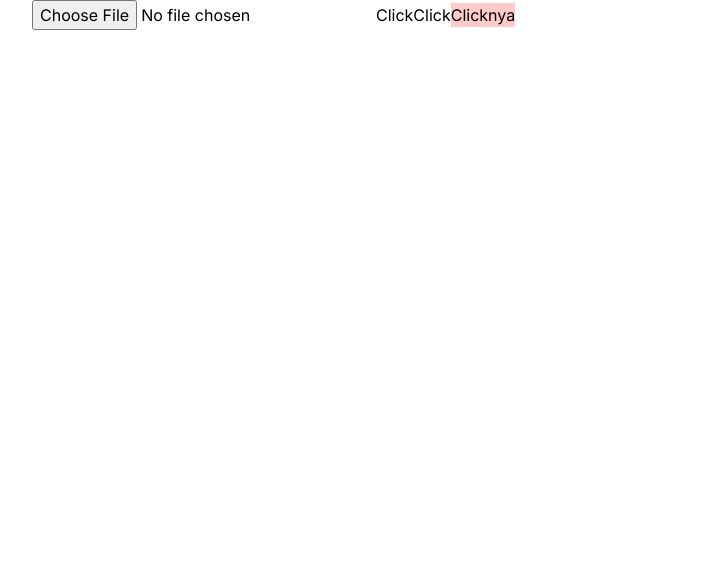
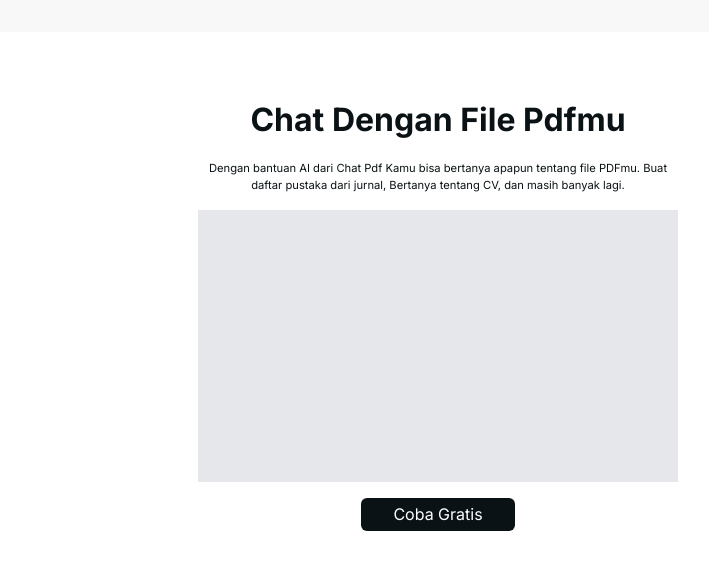
Before and after one commit to guntekhunter/chat-pdf, a Next.js app: page / in a window 1280 px wide. Shown: the top 570 px of the page, without its empty margins (202-911 px from the left). Built offline with nearby package versions, Linux system fonts and the light colour scheme.

Commit message:
fead: ntro page

```diff
--- /dev/null
+++ b/app/component/Button.tsx
@@ -0,0 +1,12 @@
+import React from "react";
+
+export default function Button(props: any) {
+  return (
+    <button
+      onClick={props.onClick}
+      className={`rounded-md bg-[#0B1215] py-[.3rem] px-[2rem] text-white ${props.className} `}
+    >
+      {props.children}
+    </button>
+  );
+}
--- /dev/null
+++ b/app/fetch/FetchData.tsx
@@ -0,0 +1,14 @@
+import axios from "axios";
+
+export const uploadPdf = async (file: File) => {
+  try {
+    const res = await axios.post("/api/pdf-reader-upload", file, {
+      headers: {
+        "Content-Type": "multipart/form-data",
+      },
+    });
+    return res;
+  } catch (error) {
+    console.log(error);
+  }
+};
--- a/app/page.tsx
+++ b/app/page.tsx
@@ -1,83 +1,20 @@
-"use client";
-import axios from "axios";
-import { ChangeEvent, useEffect, useState } from "react";
+import Button from "./component/Button";
 
 export default function Home() {
-  const [pdfData, setPdfData] = useState();
-  const [pdfUpload, setPdfUpload] = useState();
-  const [embedData, setEmbedData] = useState();
-  const [vector, setVector] = useState();
-  const [input, setInput] = useState("");
-  const [file, setFile] = useState<File>();
-  const [inputData, setInputData] = useState<string | ArrayBuffer | null>(null);
-  const fetchPdf = async () => {
-    const res = await axios.get("/api/pdf-parse");
-    setPdfData(res.data.response);
-    return res.data.response;
-  };
-  const fetchVectors = async (pdfContent: any) => {
-    const dataPdf = await fetchPdf();
-    const res = await axios.post("/api/embed", { pdf: pdfContent });
-    console.log(res.data);
-    setEmbedData(res.data.response);
-    setVector(res.data);
-    return res.data.response;
-  };
-  const createTable = async () => {
-    const data1 = await fetchPdf();
-    const data2 = await fetchVectors(data1);
-    console.log(data1);
-    console.log(data2);
-    const res = await axios.post("/api/post-supabase", {
-      pdf: pdfUpload,
-      vector: data2,
-    });
-    console.log(res.data);
-  };
-
-  const compare = async () => {
-    const res = await axios.post("/api/compare", {
-      input,
-      vector: embedData,
-    });
-    console.log("vector chatnya", res.data.response);
-    return res;
-  };
-
-  console.log(vector);
-
-  const handleFileChange = async (e: ChangeEvent<HTMLInputElement>) => {
-    if (e.target.files && e.target.files.length > 0) {
-      const file = e.target.files[0];
-      // setFile(file)
-      console.log("Selected file:", file);
-      const formData = new FormData();
-      formData.append("file", file);
-      const res = await axios.post("/api/pdf-reader-upload", formData, {
-        headers: {
-          "Content-Type": "multipart/form-data",
-        },
-      });
-      setPdfUpload(res.data.response);
-    }
-  };
-
-  const createParse = async () => {
-    console.log("Selected file:", file);
-    const res = await axios.post("/api/pdf-reader-upload", file);
-    console.log(res);
-  };
-
   return (
-    <div>
-      {embedData}
-      <input type="text" onChange={(e) => setInput(e.target.value)} />
-      <input type="file" onChange={handleFileChange} />
-      <button onClick={createParse}>Click</button>
-      <button onClick={createTable}>Click</button>
-      <button onClick={compare} className="bg-red-200">
-        Clicknya
-      </button>
+    <div className="bg-[#F8F8F8] w-full flex justify-center py-[2rem] text-[#0B1215]">
+      <div className="w-[70%] bg-white rounded-md px-[3rem] py-[4rem] text-center flex justify-center">
+        <div className="w-[60%] space-y-[1rem]">
+          <h1 className="font-bold text-[2rem]">Chat Dengan File Pdfmu</h1>
+          <p className="text-[.7rem]">
+            Dengan bantuan AI dari Chat Pdf Kamu bisa bertanya apapun tentang
+            file PDFmu. Buat daftar pustaka dari jurnal, Bertanya tentang CV,
+            dan masih banyak lagi.
+          </p>
+          <div className="w-full bg-gray-200 h-[17rem]"></div>
+          <Button>Coba Gratis</Button>
+        </div>
+      </div>
     </div>
   );
 }
--- /dev/null
+++ b/app/upload/page.tsx
@@ -0,0 +1,90 @@
+"use client";
+import axios from "axios";
+import { ChangeEvent, useEffect, useState } from "react";
+import { uploadPdf } from "../fetch/FetchData";
+
+export default function page() {
+  const [pdfData, setPdfData] = useState();
+  const [pdfUpload, setPdfUpload] = useState();
+  const [embedData, setEmbedData] = useState();
+  const [vector, setVector] = useState();
+  const [input, setInput] = useState("");
+  const [file, setFile] = useState<File>();
+  const [inputData, setInputData] = useState<string | ArrayBuffer | null>(null);
+  const fetchPdf = async () => {
+    const res = await axios.get("/api/pdf-parse");
+    setPdfData(res.data.response);
+    return res.data.response;
+  };
+  const fetchVectors = async (pdfContent: any) => {
+    const dataPdf = await fetchPdf();
+    const res = await axios.post("/api/embed", { pdf: pdfContent });
+    console.log(res.data);
+    setEmbedData(res.data.response);
+    setVector(res.data);
+    return res.data.response;
+  };
+  const createTable = async () => {
+    const data1 = await fetchPdf();
+    const data2 = await fetchVectors(data1);
+    console.log(data1);
+    console.log(data2);
+    const res = await axios.post("/api/post-supabase", {
+      pdf: pdfUpload,
+      vector: data2,
+    });
+    console.log(res.data);
+  };
+
+  const compare = async () => {
+    const res = await axios.post("/api/compare", {
+      input,
+      vector: embedData,
+    });
+    console.log("vector chatnya", res.data.response);
+    return res;
+  };
+
+  console.log(vector);
+
+  const handleFileChange = async (e: ChangeEvent<HTMLInputElement>) => {
+    if (e.target.files && e.target.files.length > 0) {
+      const file = e.target.files[0];
+      setFile(e.target.files[0]);
+      console.log("Selected file:", file);
+      const formData = new FormData();
+      formData.append("file", file);
+      const res = await axios.post("/api/pdf-reader-upload", formData, {
+        headers: {
+          "Content-Type": "multipart/form-data",
+        },
+      });
+      setPdfUpload(res.data.response);
+    }
+  };
+
+  const createParse = async () => {
+    console.log(file);
+    if (!file) {
+      console.error("No file selected");
+      return;
+    }
+    const formData = new FormData();
+    formData.append("file", file);
+    const res = uploadPdf(file);
+    console.log(res);
+  };
+
+  return (
+    <div>
+      {embedData}
+      <input type="text" onChange={(e) => setInput(e.target.value)} />
+      <input type="file" onChange={handleFileChange} />
+      <button onClick={createParse}>Click</button>
+      <button onClick={createTable}>Click</button>
+      <button onClick={compare} className="bg-red-200">
+        Clicknya
+      </button>
+    </div>
+  );
+}
```
